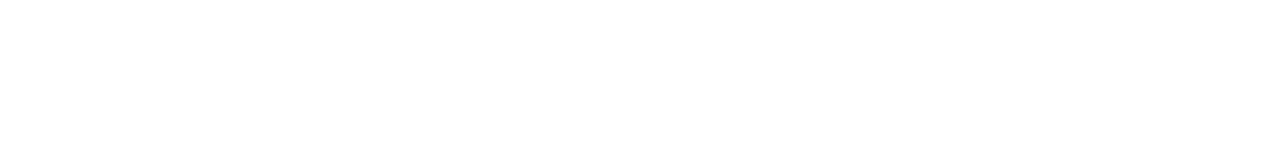
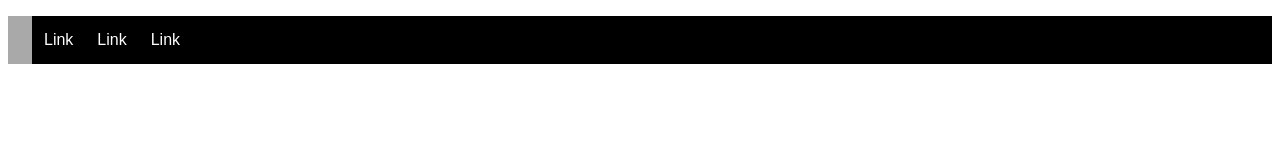
Before and after one commit to Jukkstacode/my-first-product-landing-page, a plain HTML site: page index.html in a window 1280 px wide. Drawn offline with Linux system fonts and the light colour scheme.

Commit message:
built and styled the nav-bar. Still need to add links and position it

```diff
--- a/index.html
+++ b/index.html
@@ -1,6 +1,26 @@
 <!DOCTYPE html>
-<head>
-    <link rel="stylesheet" href="style.css" type="text/css">
-    <meta charset="UTF-8" lang="en-us">
-    <title>Chris's Ripoff Product</title>
-</head>
+<html lang="en">
+    <head>
+        <link rel="stylesheet" href="style.css" type="text/css">
+        <meta charset="UTF-8">
+        <title>Chris's Ripoff Product</title>
+    </head>
+    <body>
+          <nav>
+            <ul>
+                <li id="img-nav" class="nav-link">
+
+                </li>
+                <li class="nav-link">
+                    Link
+                </li>
+                <li class="nav-link">
+                    Link
+                </li>
+                <li class="nav-link">
+                    Link
+                </li>
+            </ul>
+          </nav>
+    </body>
+</html>
--- a/style.css
+++ b/style.css
@@ -0,0 +1,26 @@
+
+ul {
+    display: flex;
+    height: auto;
+    width:100%;
+    background-color: black;
+    padding: 0px;
+}
+
+.nav-link{
+    color:white;
+    line-height: 48px;
+    padding:0px 12px;
+    list-style-type: none;
+    font-family: Arial, Helvetica, sans-serif;
+    user-select: none;
+}
+
+.nav-link:hover{
+    background-color:gray;
+}
+
+#img-nav{
+    height:auto;
+    background-color: darkgray;
+}
```
